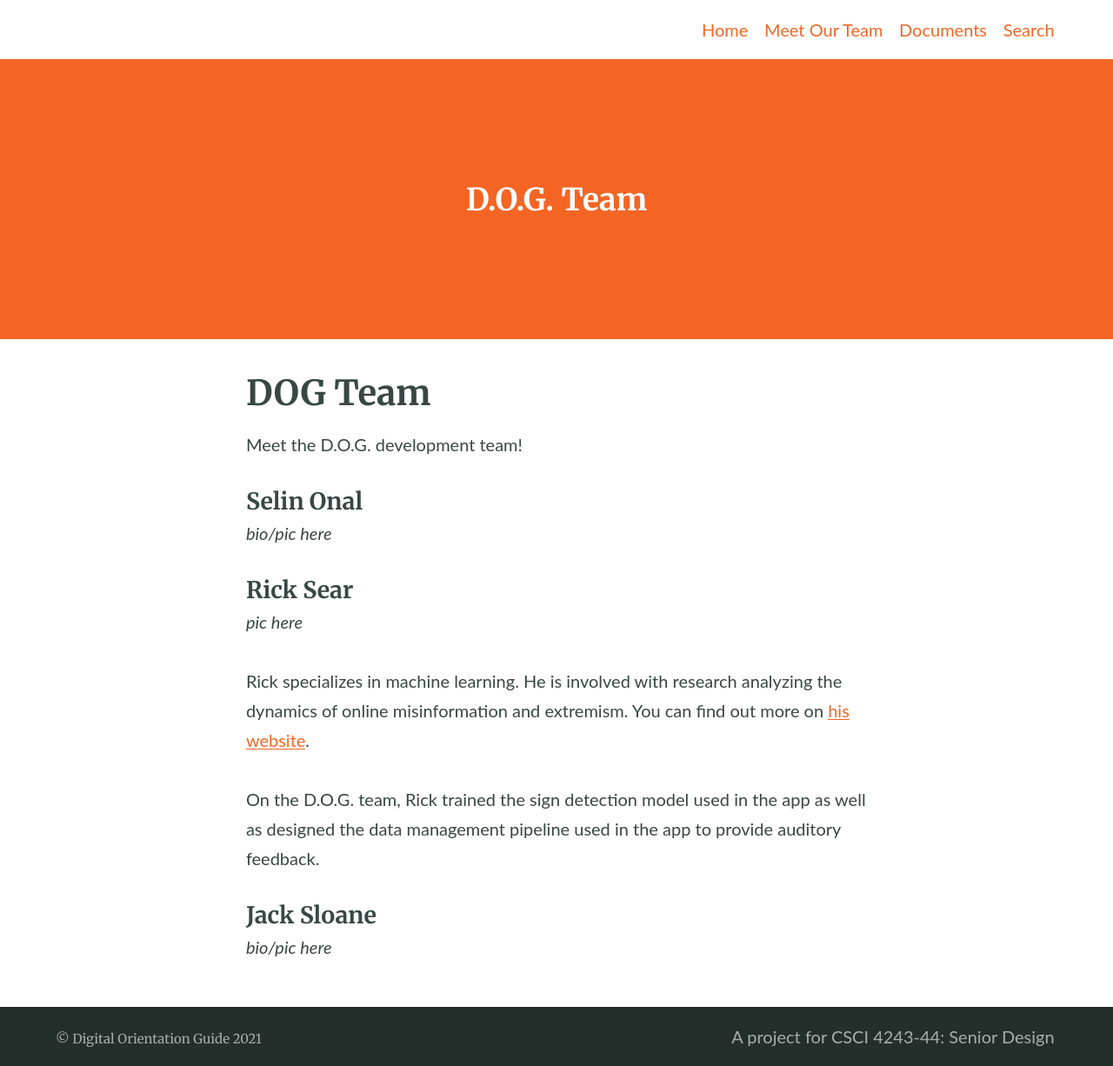
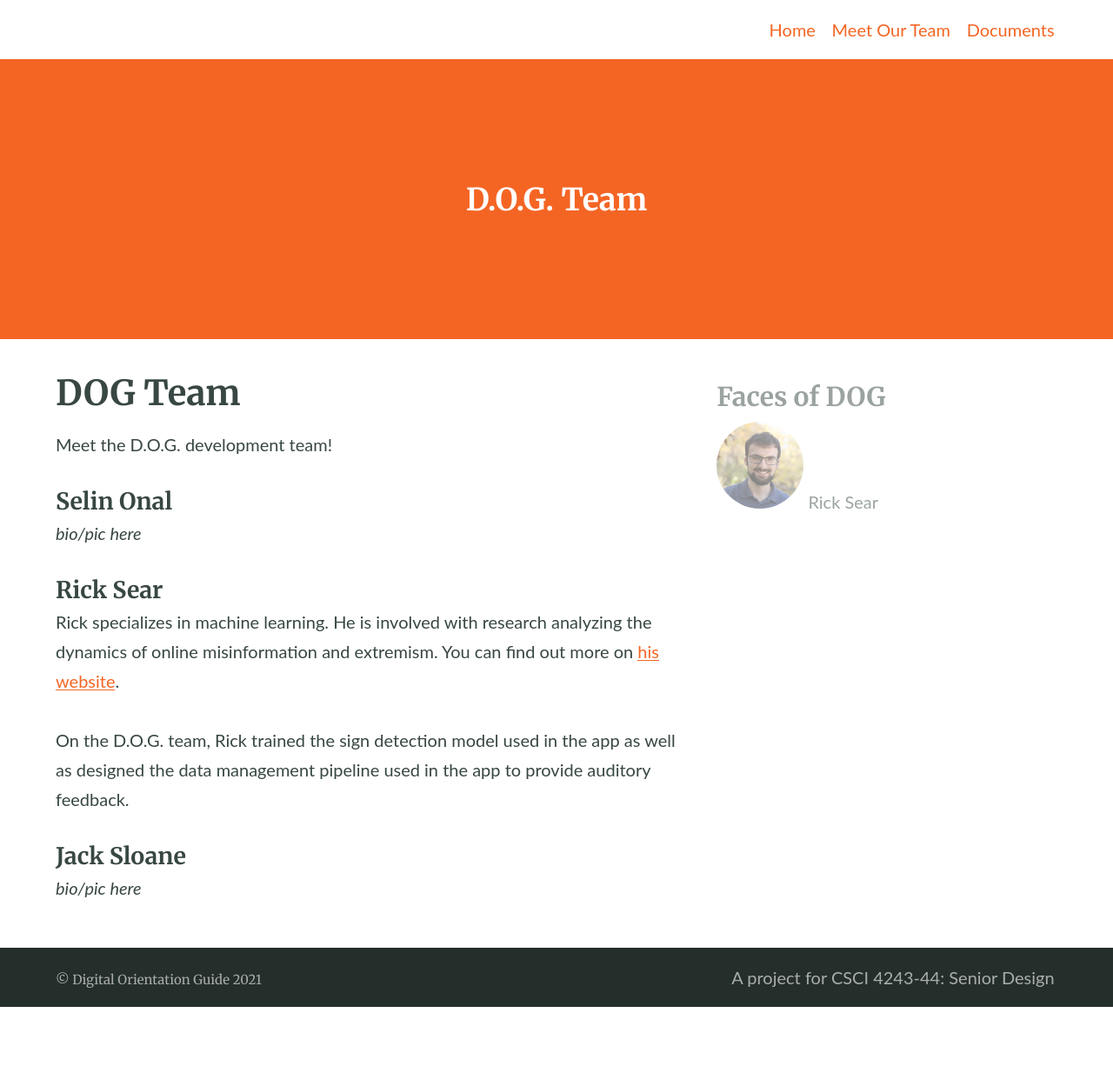
Before and after one commit to searri/project-dog, a Jekyll site: the page built from team.md, in a window 1280 px wide. Shown: the whole page at 87% size. Built offline with Jekyll 4.4.1, drawn with Linux system fonts in a browser that asks for light colours; after the commit the page ends 1158 px from its top, so only the background shows below that.

Commit message:
Add Rick profile image

```diff
--- a/_config.yml
+++ b/_config.yml
@@ -85,8 +85,6 @@ navigation_header:
   url: /project-dog/team/
 - title: Documents
   url: /project-dog/docs/
-- title: Search
-  url: /project-dog/search/
 
 navigation_footer:
 - title: "A project for CSCI 4243-44: Senior Design"
--- a/_includes/site-aside.html
+++ b/_includes/site-aside.html
@@ -7,9 +7,9 @@
 
   {% elsif page.layout == "page" or page.layout == "home" or page.layout == "blog" %}
     <section class="section  section--description">
-      <h3>About this site</h3>
-      <p>{{ site.description }}</p>
-      {% include nav-social.html %}
+      <h3>Faces of DOG</h3>
+      <img src="/project-dog/assets/rick.jpg" style="height: 100px; width:100px; border-radius: 50px;"/>
+      Rick Sear
     </section>
 
   {% elsif page.layout == "categories" %}
--- a/team.md
+++ b/team.md
@@ -14,8 +15,6 @@ Meet the D.O.G. development team!
 
 #### Rick Sear
 
-*pic here*
-
 Rick specializes in machine learning. He is involved with research analyzing the dynamics of online misinformation and extremism. You can find out more on [his website](https://searri.github.io).
 
 On the D.O.G. team, Rick trained the sign detection model used in the app as well as designed the data management pipeline used in the app to provide auditory feedback.
```
Also changed, not shown: other parts of team.md (+1 -0 lines), assets/rick.jpg (added).
